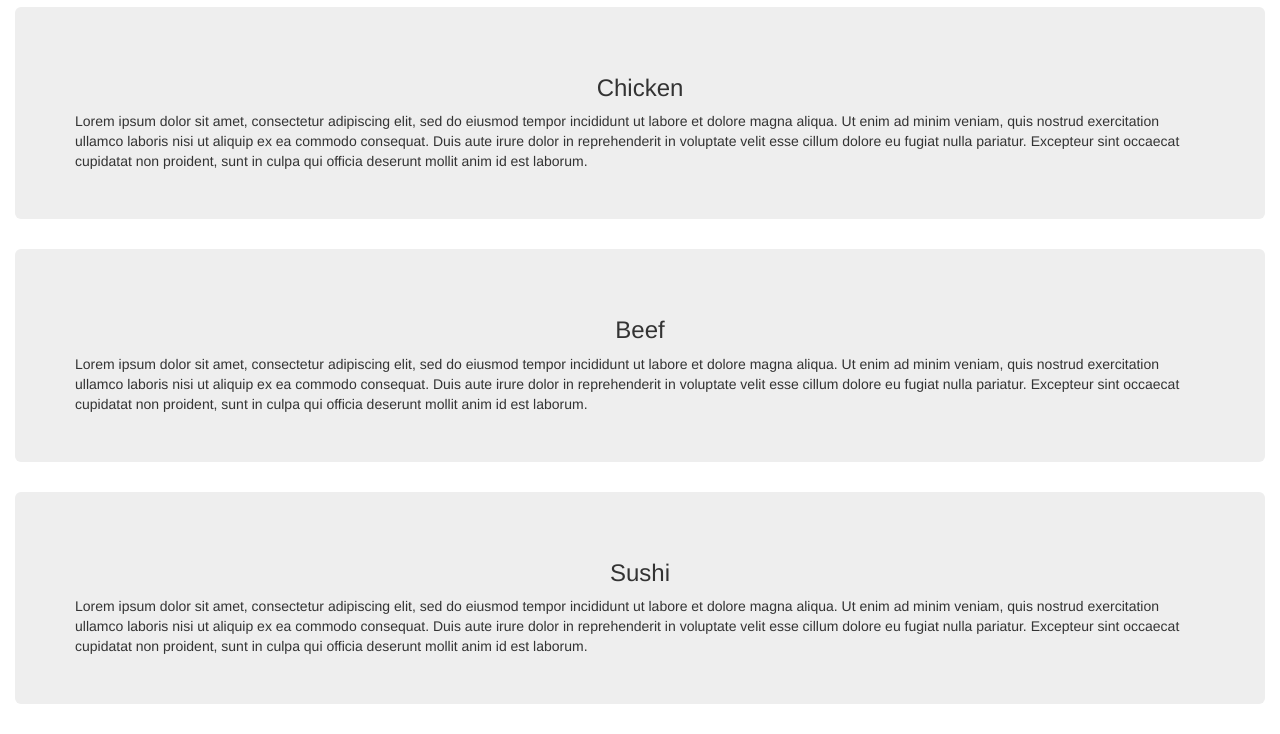
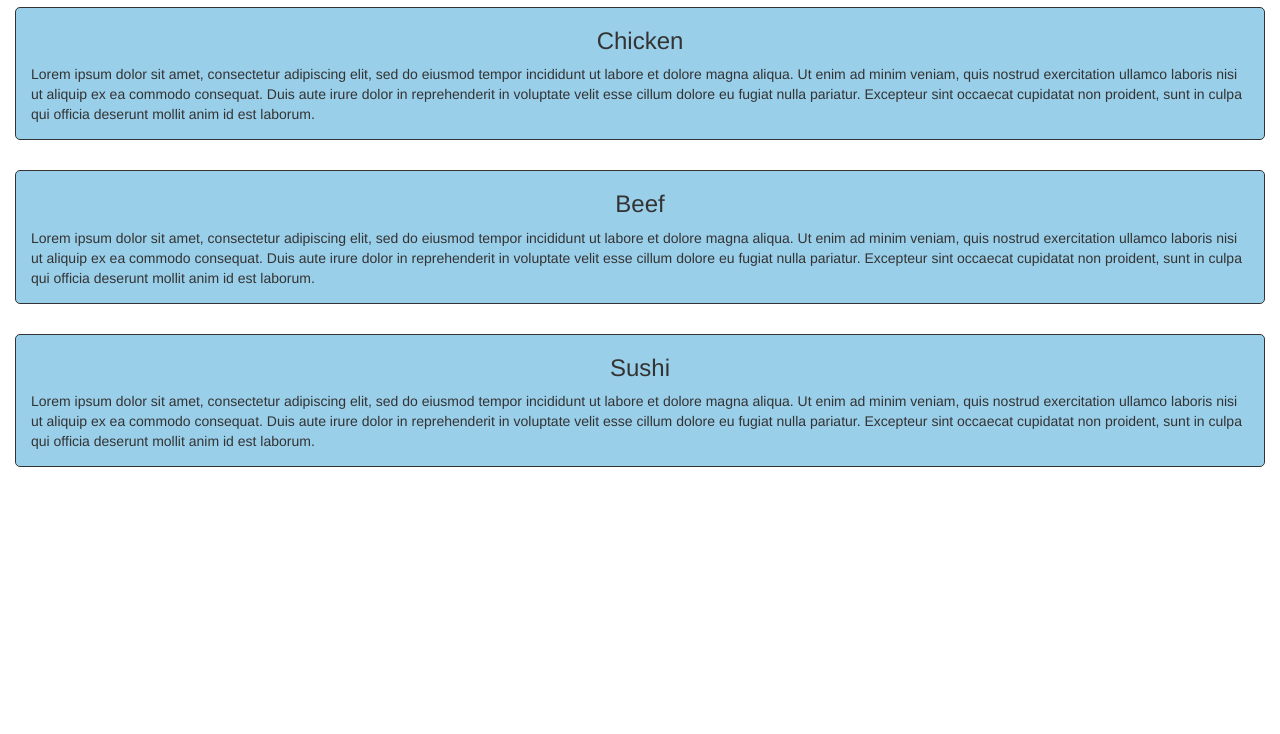
Before and after one commit to piotrpo/coursera_html_css_js, a plain HTML site: page module3_solution/index.html in a window 1280 px wide. Shown: the part 108-842 px from the top of the page. After the commit the page ends 800 px from the top, so only its background shows below. Drawn offline with Linux system fonts and the light colour scheme.

Commit message:
[m3] jumbotrons substituted with col classes

```diff
--- a/module3_solution/css/styles.css
+++ b/module3_solution/css/styles.css
@@ -32,6 +32,15 @@ header a:hover {
     border-color: #dddddd;
 }
 
-.jumbotron h3 {
+.single-cell h3 {
     text-align: center;
 }
+
+.single-cell {
+    background-color: #9acfea;
+    margin-bottom: 30px;
+    padding-bottom: 15px;
+    border: solid;
+    border-width: 1px;
+    border-radius: 5px;
+}
--- a/module3_solution/index.html
+++ b/module3_solution/index.html
@@ -59,7 +59,7 @@
         Our menu
     </h2>
 
-    <div id="chicken-box" class="jumbotron">
+    <div id="chicken-box" class="col-xs-12 single-cell">
         <h3>Chicken</h3>
         Lorem ipsum dolor sit amet, consectetur adipiscing elit, sed do eiusmod tempor incididunt ut labore et dolore
         magna
@@ -69,7 +69,7 @@
         sint occaecat cupidatat non proident, sunt in culpa qui officia deserunt mollit anim id est laborum.
     </div>
 
-    <div id="beef-box" class="jumbotron">
+    <div id="beef-box" class="col-xs-12 single-cell">
         <h3>Beef</h3>
         Lorem ipsum dolor sit amet, consectetur adipiscing elit, sed do eiusmod tempor incididunt ut labore et dolore
         magna
@@ -79,7 +79,7 @@
         sint occaecat cupidatat non proident, sunt in culpa qui officia deserunt mollit anim id est laborum.
     </div>
 
-    <div id="sushi-box" class="jumbotron">
+    <div id="sushi-box" class="col-xs-12 single-cell">
         <h3>Sushi</h3>
         Lorem ipsum dolor sit amet, consectetur adipiscing elit, sed do eiusmod tempor incididunt ut labore et dolore
         magna
```
